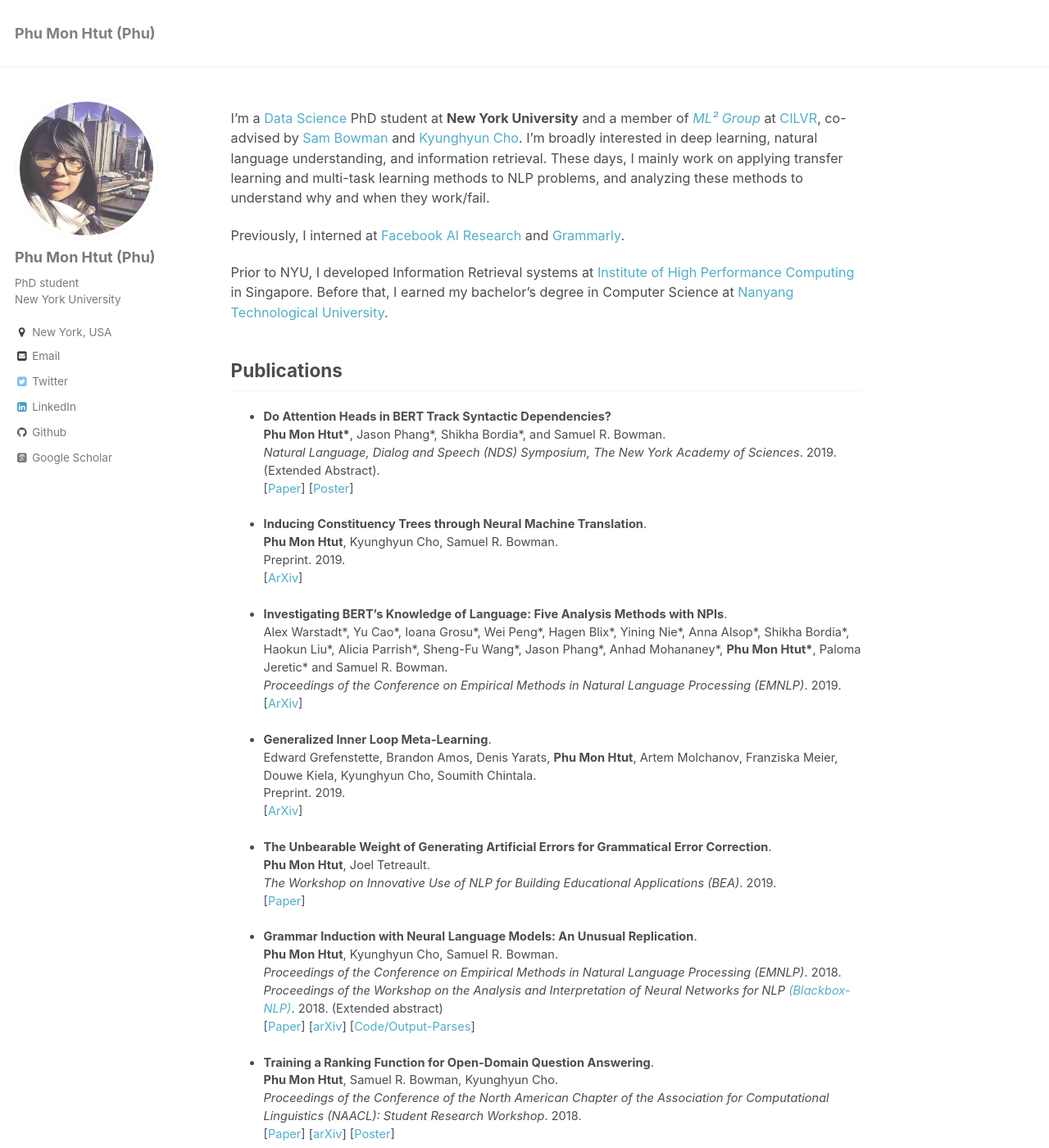
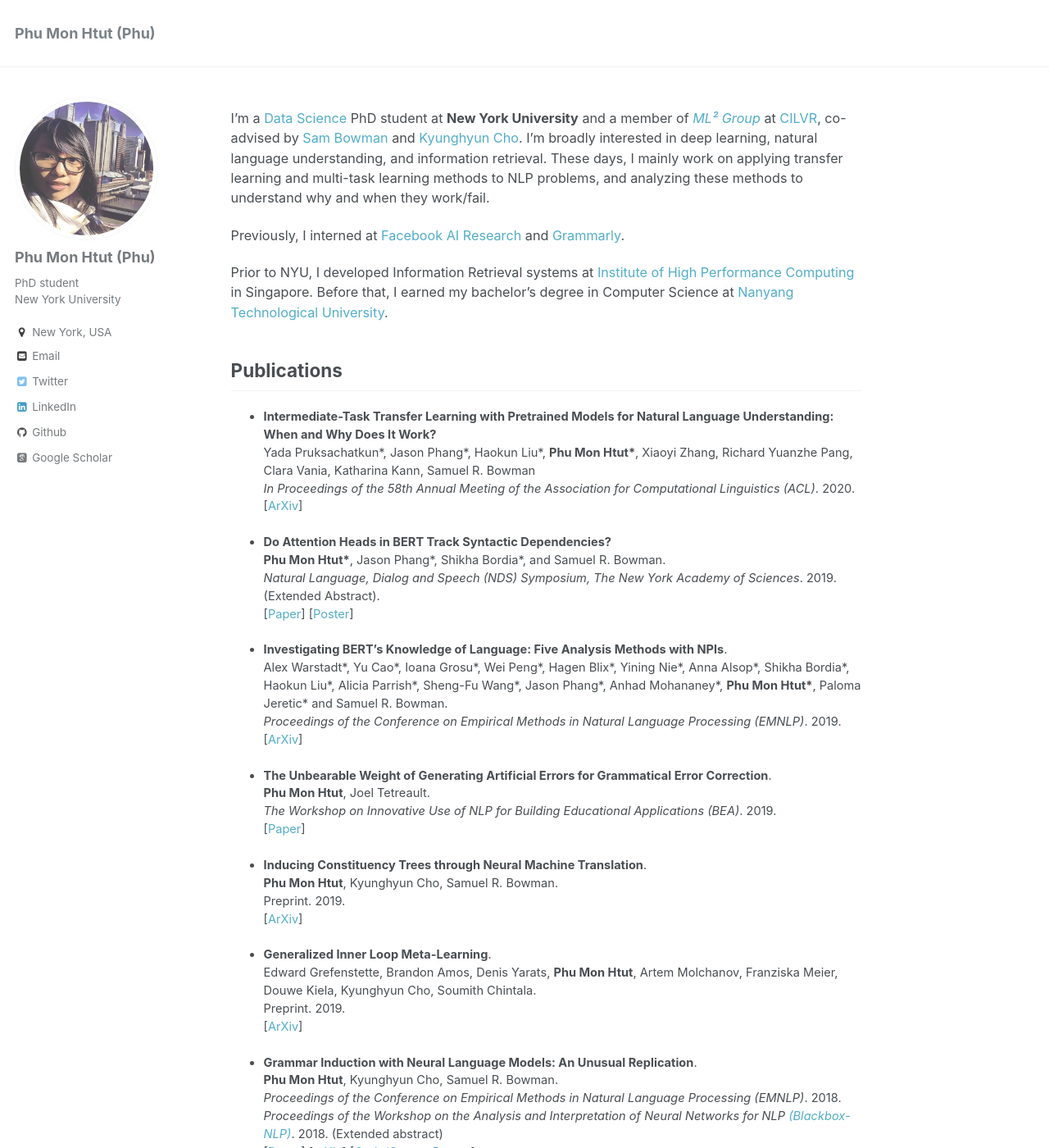
Before and after one commit to phu-pmh/phu-pmh.github.io, a Jekyll site: the page built from _pages/about.md, in a window 1280 px wide and 1400 px high. Shown: the whole window at 82% size. Built offline with Jekyll 4.4.1, drawn with Linux system fonts in a browser that asks for light colours; some web fonts are replaced.

Commit message:
Update about.md

```diff
--- a/_pages/about.md
+++ b/_pages/about.md
@@ -18,30 +18,36 @@ Prior to NYU, I developed Information Retrieval systems at [Institute of High Pe
 
 Publications
 ------
+* **Intermediate-Task Transfer Learning with Pretrained Models for Natural Language Understanding: When and Why Does It Work?**
+  Yada Pruksachatkun\*, Jason Phang\*, Haokun Liu\*, __Phu Mon Htut\*__, Xiaoyi Zhang, Richard Yuanzhe Pang, Clara Vania, Katharina Kann, Samuel R. Bowman
+  *In Proceedings of the 58th Annual Meeting of the Association for Computational Linguistics (ACL)*. 2020.
+  [[ArXiv](https://arxiv.org/abs/2005.00628)]
+
 * **Do Attention Heads in BERT Track Syntactic Dependencies?**
    __Phu Mon Htut\*__, Jason Phang\*, Shikha Bordia\*, and Samuel R. Bowman.
    *Natural Language, Dialog and Speech (NDS) Symposium, The New York Academy of Sciences*. 2019. (Extended Abstract).
    [[Paper](http://phumonhtut.me/publications/2019NDS/BERT_Attention_analysis.pdf)] [[Poster](http://phumonhtut.me/publications/2019NDS/NDSposter.pdf)]
+
+* **Investigating BERT’s Knowledge of Language: Five Analysis Methods with NPIs**.
+  Alex Warstadt\*, Yu Cao\*, Ioana Grosu\*, Wei Peng\*, Hagen Blix\*, Yining Nie\*, Anna Alsop\*, Shikha Bordia\*, Haokun Liu\*, Alicia Parrish\*, Sheng-Fu Wang\*, Jason Phang\*, Anhad Mohananey\*, __Phu Mon Htut\*__, Paloma Jeretic\* and Samuel R. Bowman.
+  *Proceedings of the Conference on Empirical Methods in Natural Language Processing (EMNLP)*. 2019.
+  [[ArXiv](https://arxiv.org/abs/1909.02597)]
+
+* **The Unbearable Weight of Generating Artificial Errors for Grammatical Error Correction**.
+  __Phu Mon Htut__, Joel Tetreault.
+  *The Workshop on Innovative Use of NLP for Building Educational Applications (BEA)*. 2019.
+  [[Paper](https://www.aclweb.org/anthology/W19-4449/)]
+
 
 * **Inducing Constituency Trees through Neural Machine Translation**.
   __Phu Mon Htut__, Kyunghyun Cho, Samuel R. Bowman.
   Preprint. 2019.
   [[ArXiv](https://arxiv.org/abs/1909.10056)]
 
-* **Investigating BERT’s Knowledge of Language: Five Analysis Methods with NPIs**.
-  Alex Warstadt\*, Yu Cao\*, Ioana Grosu\*, Wei Peng\*, Hagen Blix\*, Yining Nie\*, Anna Alsop\*, Shikha Bordia\*, Haokun Liu\*, Alicia Parrish\*, Sheng-Fu Wang\*, Jason Phang\*, Anhad Mohananey\*, __Phu Mon Htut\*__, Paloma Jeretic\* and Samuel R. Bowman.
-  *Proceedings of the Conference on Empirical Methods in Natural Language Processing (EMNLP)*. 2019.
-  [[ArXiv](https://arxiv.org/abs/1909.02597)]
-
 * **Generalized Inner Loop Meta-Learning**.
 Edward Grefenstette, Brandon Amos, Denis Yarats, __Phu Mon Htut__, Artem Molchanov, Franziska Meier, Douwe Kiela, Kyunghyun Cho, Soumith Chintala.
 Preprint. 2019.
 [[ArXiv](https://arxiv.org/abs/1910.01727)]
-
-* **The Unbearable Weight of Generating Artificial Errors for Grammatical Error Correction**.
-  __Phu Mon Htut__, Joel Tetreault.
-  *The Workshop on Innovative Use of NLP for Building Educational Applications (BEA)*. 2019.
-  [[Paper](https://www.aclweb.org/anthology/W19-4449/)]
 
 
 * **Grammar Induction with Neural Language Models: An Unusual Replication**.
```
